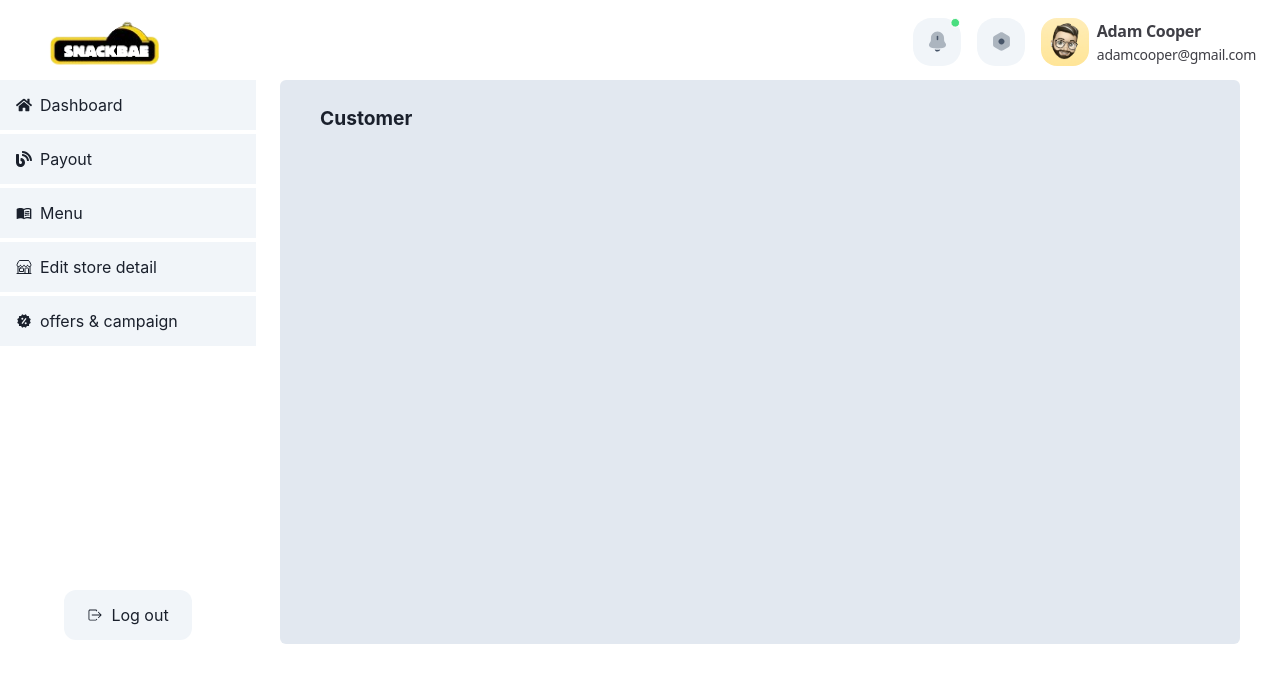
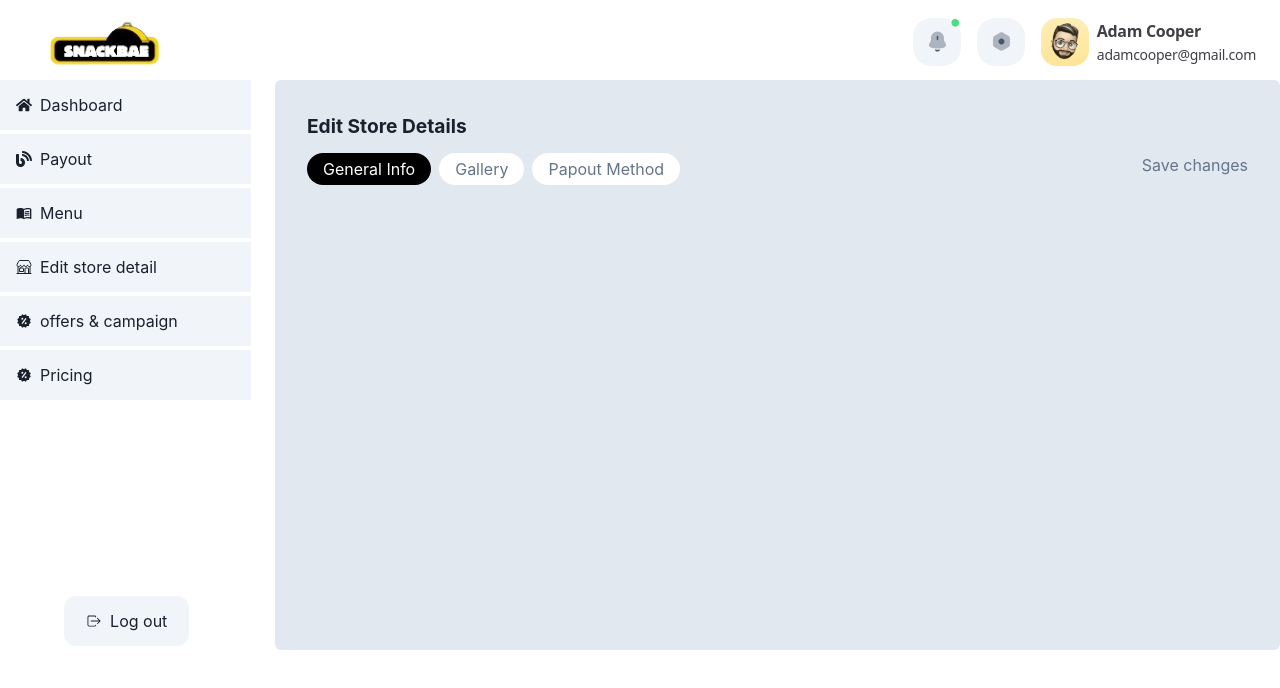
Before and after one commit to snackbae23/snackbaeWeb, a React (Create React App) app: page /editstore in a window 1280 px wide. Shown: the top 688 px of the page. Built offline with nearby package versions, Linux system fonts and the light colour scheme.

Commit message:
Editstore

```diff
--- a/src/Pages/DashBoard.jsx
+++ b/src/Pages/DashBoard.jsx
@@ -112,7 +112,10 @@ const Payout = () => {
                     <Link to='/' className='w-full h-[50px] bg-slate-100 mb-1 flex items-center p-4 hover:bg-yellow-600 hover:text-white gap-2'>
                     <BiSolidOffer /><p>offers & campaign</p>
                     </Link>
-                    <Link to='/' className='w-[50%] h-[50px] bg-slate-100 mb-1 flex items-center p-4 hover:bg-yellow-600 hover:text-white gap-2 mt-60 justify-center rounded-xl ml-16'>
+                    <Link to='/pricing' className='w-full h-[50px] bg-slate-100 mb-1 flex items-center p-4 hover:bg-yellow-600 hover:text-white gap-2'>
+                    <BiSolidOffer /><p>Pricing</p>
+                    </Link>
+                    <Link to='/' className='w-[50%] h-[50px] bg-slate-100 mb-1 flex items-center p-4 hover:bg-yellow-600 hover:text-white gap-2 mt-48 justify-center rounded-xl ml-16'>
                         <IoIosLogOut /> <p>Log out</p>
                     </Link>
                 </div>
@@ -122,7 +125,7 @@ const Payout = () => {
                 <h3 className="ml-10 mt-8 text-xl font-bold font-inherit ">
                     Dashboard
                 </h3>
-                <div className='flex justify-evenly'>
+                <div className='flex justify-evenly gap-2'>
                     <div className='bg-white w-60 h-28 mt-2 rounded-2xl flex flex-col justify-evenly'>
                         <div className='flex justify-between p-2'>
                             <p className='text-slate-950 text-base font-medium'>
--- a/src/Pages/EditStoreDetail.js
+++ b/src/Pages/EditStoreDetail.js
@@ -78,14 +78,28 @@ const EditStoreDetail = () => {
                     <Link to='/' className='w-full h-[50px] bg-slate-100 mb-1 flex items-center p-4 hover:bg-yellow-600 hover:text-white gap-2'>
                         <BiSolidOffer /><p>offers & campaign</p>
                     </Link>
-                    <Link to='/' className='w-[50%] h-[50px] bg-slate-100 mb-1 flex items-center p-4 hover:bg-yellow-600 hover:text-white gap-2 mt-60 justify-center rounded-xl ml-16'>
+                    <Link to='/pricing' className='w-full h-[50px] bg-slate-100 mb-1 flex items-center p-4 hover:bg-yellow-600 hover:text-white gap-2'>
+                    <BiSolidOffer /><p>Pricing</p>
+                    </Link>
+                    <Link to='/' className='w-[50%] h-[50px] bg-slate-100 mb-1 flex items-center p-4 hover:bg-yellow-600 hover:text-white gap-2 mt-48 justify-center rounded-xl ml-16'>
                         <IoIosLogOut /> <p>Log out</p>
                     </Link>
                 </div>
 
                 {/* right */}
-                <div className='w-[75%]  bg-slate-200 ml-6   rounded-md p-6' >
-                    <h1 className='text-[1.2rem] font-bold  ml-4 '>Customer</h1>
+                <div className='w-[80%]  bg-slate-200 ml-6   rounded-md p-8 ' >
+                    <h1 className='text-[1.2rem] font-bold   '>Edit Store Details</h1>
+                    <div className='flex justify-between text-slate-500 mt-3'>
+                        <div className='flex gap-2'>
+                            <button className='bg-black text-white px-4 py-1 rounded-full' >General Info</button>
+                            <button className='bg-white px-4 py-1 rounded-full' >Gallery</button>
+                            <button className='bg-white px-4 py-1 rounded-full' >Papout Method</button>
+                        </div>
+                        <div>
+                            <button className=''> Save changes</button>
+                        </div>
+                    </div>
+
 
 
 
--- a/src/Pages/Menu.js
+++ b/src/Pages/Menu.js
@@ -153,7 +153,7 @@ const Menu = () => {
                             <button onClick={closePopup} className='text-right p-2 mr-4'><ImCross /></button>
                         </div>
                         <div className=' bg-white rounded-md p-4 h-fit ml-4'>
-                            <form className='flex flex-col text-lg font-semibold ' onSubmit={handleSubmit}>
+                            <form className='flex flex-col text-lg font-semibold relative  ' onSubmit={handleSubmit}>
                                 <label htmlFor="menuItem">Menu Item name</label>
                                 <input
                                     className='w-full h-[50px] p-3 border border-[#E2E8F0] rounded-md focus:outline-none focus:shadow-md'
@@ -165,10 +165,11 @@ const Menu = () => {
                                     required
                                 />
                                 <label className='mt-4 mb-2' htmlFor="image">Image</label>
+                                <img className='absolute w-[130px] h-[95px] left-[37%] top-[27%] object-cover' src='/Group 1171277298.png' alt=''></img>
                                 <input
-                                    className='w-full h-[100px] p-3 border border-[#E2E8F0] rounded-md focus:outline-none focus:shadow-md'
+                                    className='w-full h-[100px] p-3 border border-[#E2E8F0] rounded-md focus:outline-none focus:shadow-md '
+
                                     type="file"
-
                                     id="image"
                                     name="image"
                                     value={formData.image}
@@ -217,7 +218,10 @@ const Menu = () => {
                     <Link to='/' className='w-full h-[50px] bg-slate-100 mb-1 flex items-center p-4 hover:bg-yellow-600 hover:text-white gap-2'>
                         <BiSolidOffer /><p>offers & campaign</p>
                     </Link>
-                    <Link to='/' className='w-[50%] h-[50px] bg-slate-100 mb-1 flex items-center p-4 hover:bg-yellow-600 hover:text-white gap-2 mt-60 justify-center rounded-xl ml-16'>
+                    <Link to='/pricing' className='w-full h-[50px] bg-slate-100 mb-1 flex items-center p-4 hover:bg-yellow-600 hover:text-white gap-2'>
+                    <BiSolidOffer /><p>Pricing</p>
+                    </Link>
+                    <Link to='/' className='w-[50%] h-[50px] bg-slate-100 mb-1 flex items-center p-4 hover:bg-yellow-600 hover:text-white gap-2 mt-48 justify-center rounded-xl ml-16'>
                         <IoIosLogOut /> <p>Log out</p>
                     </Link>
                 </div>
--- a/src/Pages/Offer.js
+++ b/src/Pages/Offer.js
@@ -78,9 +78,12 @@ const Offer = () => {
             <Link to='/' className='w-full h-[50px] bg-slate-100 mb-1 flex items-center p-4 hover:bg-yellow-600 hover:text-white gap-2'>
                 <BiSolidOffer /><p>offers & campaign</p>
             </Link>
-            <Link to='/' className='w-[50%] h-[50px] bg-slate-100 mb-1 flex items-center p-4 hover:bg-yellow-600 hover:text-white gap-2 mt-60 justify-center rounded-xl ml-16'>
-                <IoIosLogOut /> <p>Log out</p>
-            </Link>
+            <Link to='/pricing' className='w-full h-[50px] bg-slate-100 mb-1 flex items-center p-4 hover:bg-yellow-600 hover:text-white gap-2'>
+                    <BiSolidOffer /><p>Pricing</p>
+                    </Link>
+                    <Link to='/' className='w-[50%] h-[50px] bg-slate-100 mb-1 flex items-center p-4 hover:bg-yellow-600 hover:text-white gap-2 mt-48 justify-center rounded-xl ml-16'>
+                        <IoIosLogOut /> <p>Log out</p>
+                    </Link>
         </div>
 
         {/* right */}
--- a/src/Pages/Payout.js
+++ b/src/Pages/Payout.js
@@ -128,7 +128,10 @@ const Payout = () => {
                     <Link to='/' className='w-full h-[50px] bg-slate-100 mb-1 flex items-center p-4 hover:bg-yellow-600 hover:text-white gap-2'>
                     <BiSolidOffer /><p>offers & campaign</p>
                     </Link>
-                    <Link to='/' className='w-[50%] h-[50px] bg-slate-100 mb-1 flex items-center p-4 hover:bg-yellow-600 hover:text-white gap-2 mt-60 justify-center rounded-xl ml-16'>
+                    <Link to='/pricing' className='w-full h-[50px] bg-slate-100 mb-1 flex items-center p-4 hover:bg-yellow-600 hover:text-white gap-2'>
+                    <BiSolidOffer /><p>Pricing</p>
+                    </Link>
+                    <Link to='/' className='w-[50%] h-[50px] bg-slate-100 mb-1 flex items-center p-4 hover:bg-yellow-600 hover:text-white gap-2 mt-48 justify-center rounded-xl ml-16'>
                         <IoIosLogOut /> <p>Log out</p>
                     </Link>
                 </div>
@@ -151,7 +154,7 @@ const Payout = () => {
                     <div className='w-full h-[190px] bg-white rounded-md flex'>
                         <div className='w-[25%] flex flex-col  items-center justify-center '>
                             <p>Available for payout</p>
-                            <p className=' font-bold text-[2.1rem]'>$1,712.00</p>
+                            <p className=' font-bold text-[2.1rem] text-green-600'>$1,712.00</p>
                             <button className='w-[200px] bg-yellow-500 h-10 rounded-md'>Withdraw Request</button>
 
                         </div>
@@ -190,7 +193,7 @@ const Payout = () => {
                             <th className="border border-gray-300 px-4 py-4 text-[1rem]">Date</th>
                             <th className="border border-gray-300 px-4 py-4 text-[1rem]">Time</th>
                             <th className="border border-gray-300 px-4 py-4 text-[1rem]">Status</th>
-                            <th className="border border-gray-300 px-4 py-4 text-[1rem]">Amount</th>
+                            <th className="border border-gray-300 px-4 py-4 text-[1rem] ">Amount</th>
                             </tr>
                         </thead>
                         <tbody>
@@ -201,7 +204,7 @@ const Payout = () => {
                                 <td className="border border-gray-300 px-4 py-2">{reservation.date}</td>
                                 <td className="border border-gray-300 px-4 py-2 bg-slate-100">{reservation.time}</td>
                                 <td className="border border-gray-300 px-4 py-2">{reservation.status}</td>
-                                <td className="border border-gray-300 px-4 py-2 bg-slate-100">{reservation.amount}</td>
+                                <td className="border border-gray-300 px-4 py-2 bg-slate-100 text-green-600">{reservation.amount}</td>
                             </tr>
                             ))}
                         </tbody>
```
Also changed, not shown: public/Group 1171277298.png (added).
